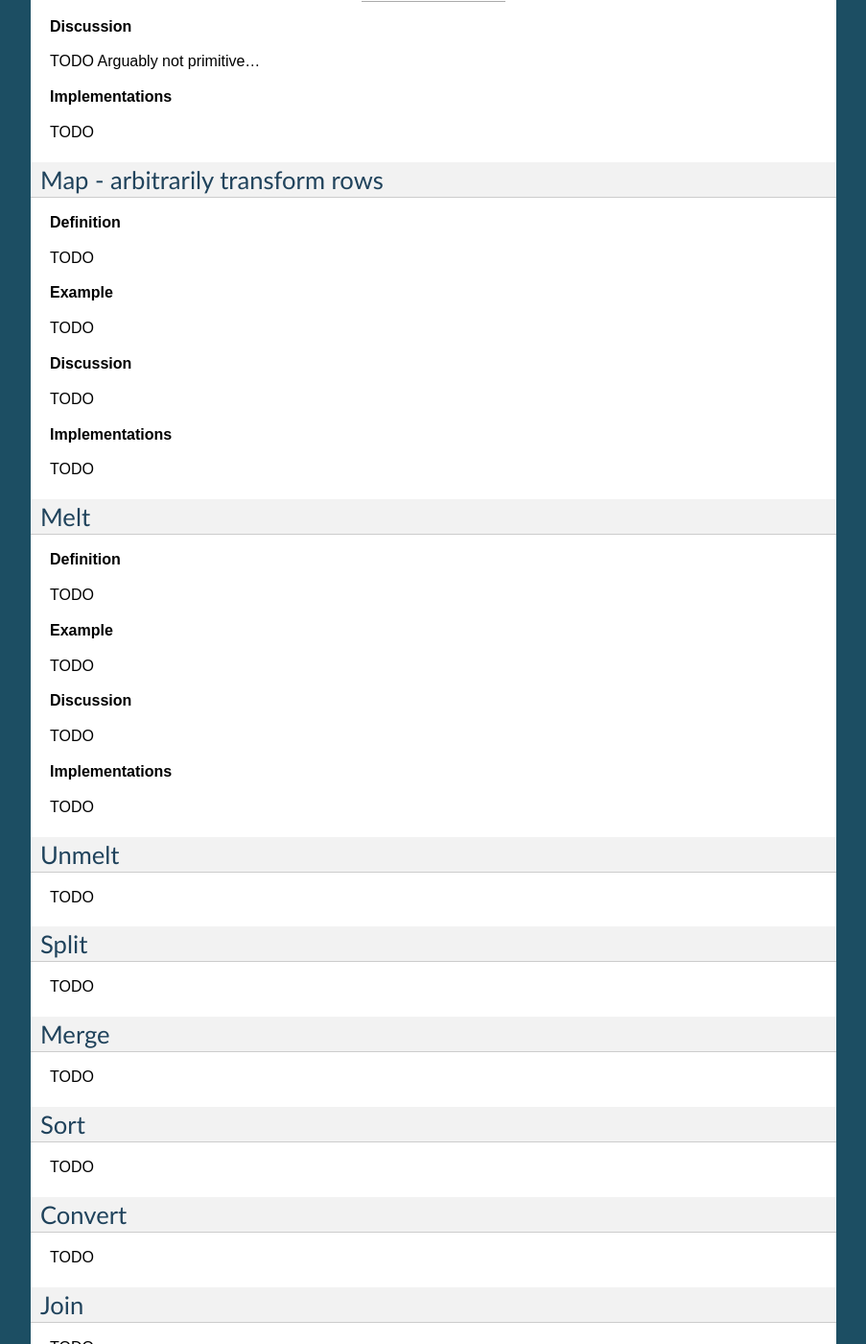
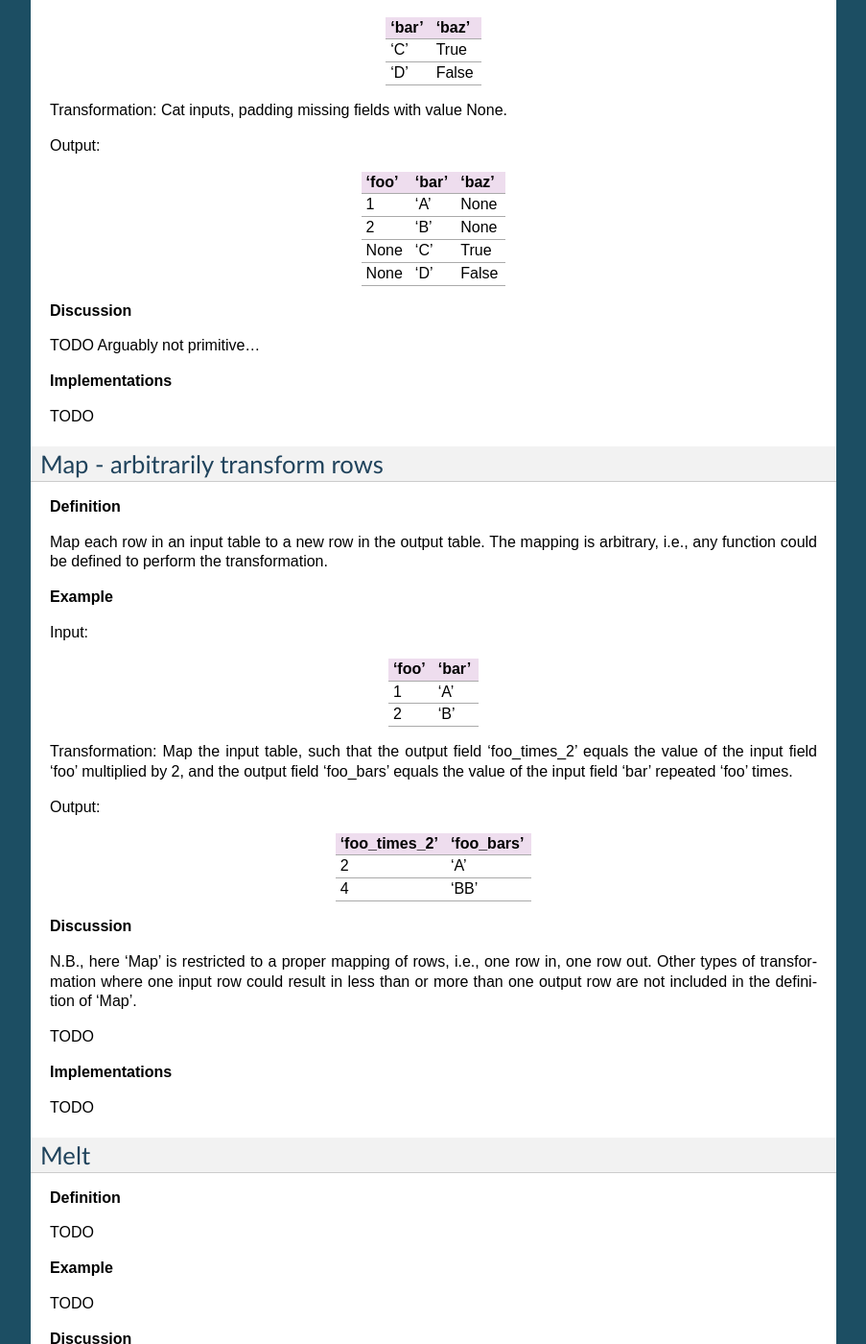
Before and after one commit to petl-developers/petl, a Sphinx documentation site: the page built from docs/glossary.txt, in a window 1280 px wide and 1400 px high, scrolled down 1989 px. Shown: the whole window at 96% size, without its empty margins (198-1101 px from the left). Built offline with Sphinx 7.4.7, drawn with Linux system fonts in a browser that asks for light colours; formulas are drawn with MathJax 3; some of the changed text lies outside the part shown.

Commit message:
a bit more writing

```diff
--- a/docs/glossary.txt
+++ b/docs/glossary.txt
@@ -66,15 +66,40 @@
 
 **Definition**
 
-TODO
+Select a continuous subsequence of data rows from an input table.
 
 **Example**
 
-TODO
+Input:
+
++-------+-------+-------+
+| 'foo' | 'bar' | 'baz' |
++=======+=======+=======+
+| 'A'   | 1     | True  |
++-------+-------+-------+
+| 'B'   | 2     | False |
++-------+-------+-------+
+| 'C'   | 4     | False |
++-------+-------+-------+
+| 'F'   | 7     | True  |
++-------+-------+-------+
+
+Transformation: Slice input, selecting rows from 1 to 2.
+
+Output:
+
++-------+-------+-------+
+| 'foo' | 'bar' | 'baz' |
++=======+=======+=======+
+| 'B'   | 2     | False |
++-------+-------+-------+
+| 'C'   | 4     | False |
++-------+-------+-------+
 
 **Discussion**
 
-TODO
+N.B., this operation is about slicing data rows, so 0 (zero) indexes
+the first data row, and not the header row.
 
 **Implementations**
 
@@ -141,13 +166,43 @@
 
 **Definition**
 
-TODO
+Map each row in an input table to a new row in the output table. The
+mapping is arbitrary, i.e., any function could be defined to perform
+the transformation.
 
 **Example**
 
-TODO
+Input:
+
++-------+-------+
+| 'foo' | 'bar' |
++=======+=======+
+| 1     | 'A'   |
++-------+-------+
+| 2     | 'B'   |
++-------+-------+
+
+Transformation: Map the input table, such that the output field
+'foo_times_2' equals the value of the input field 'foo' multiplied by
+2, and the output field 'foo_bars' equals the value of the input field
+'bar' repeated 'foo' times.
+
+Output:
+
++---------------+------------+
+| 'foo_times_2' | 'foo_bars' |
++===============+============+
+| 2             | 'A'        |
++---------------+------------+
+| 4             | 'BB'       |
++---------------+------------+
 
 **Discussion**
+
+N.B., here 'Map' is restricted to a proper mapping of rows, i.e., one
+row in, one row out. Other types of transformation where one input row
+could result in less than or more than one output row are not included
+in the definition of 'Map'.
 
 TODO
 
```
